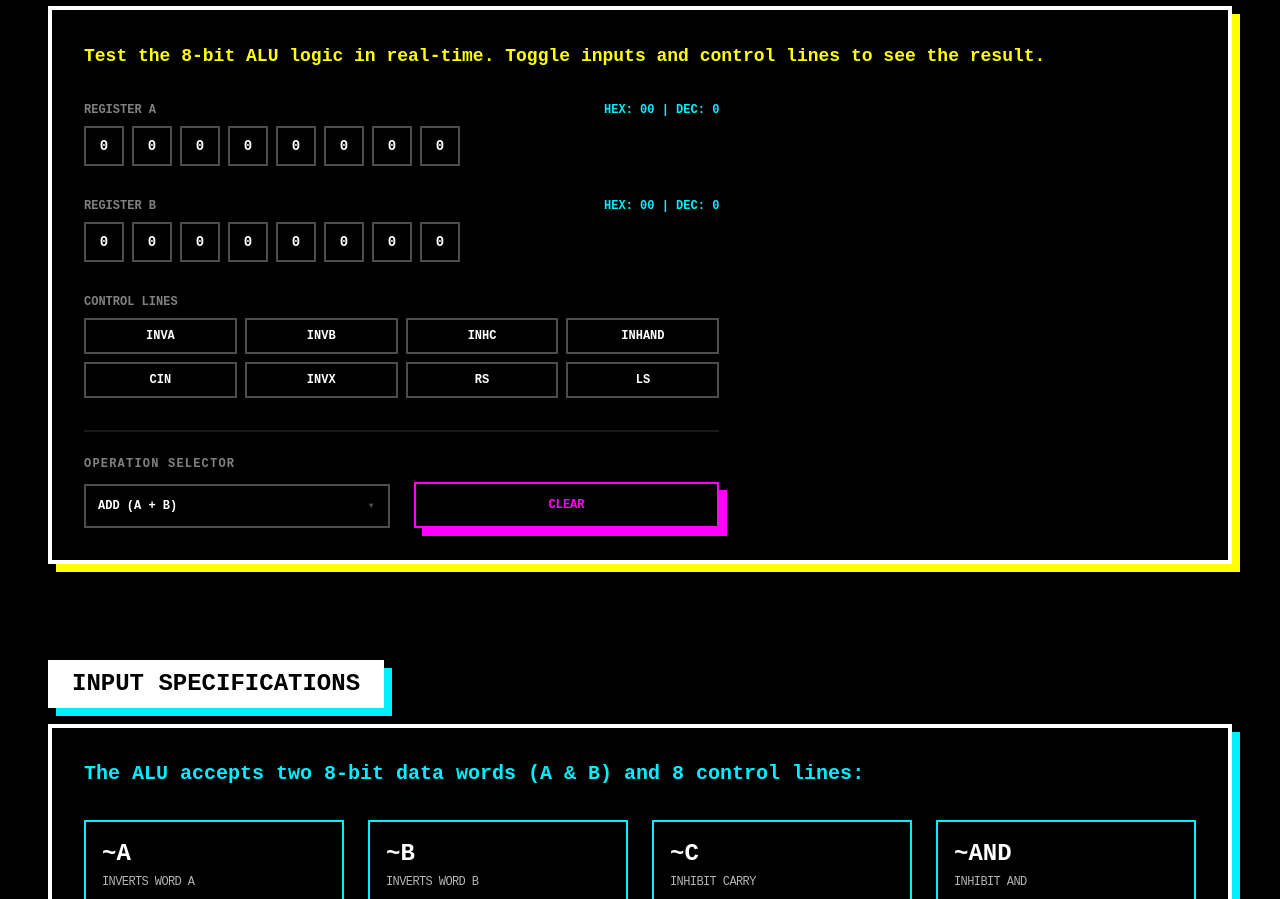
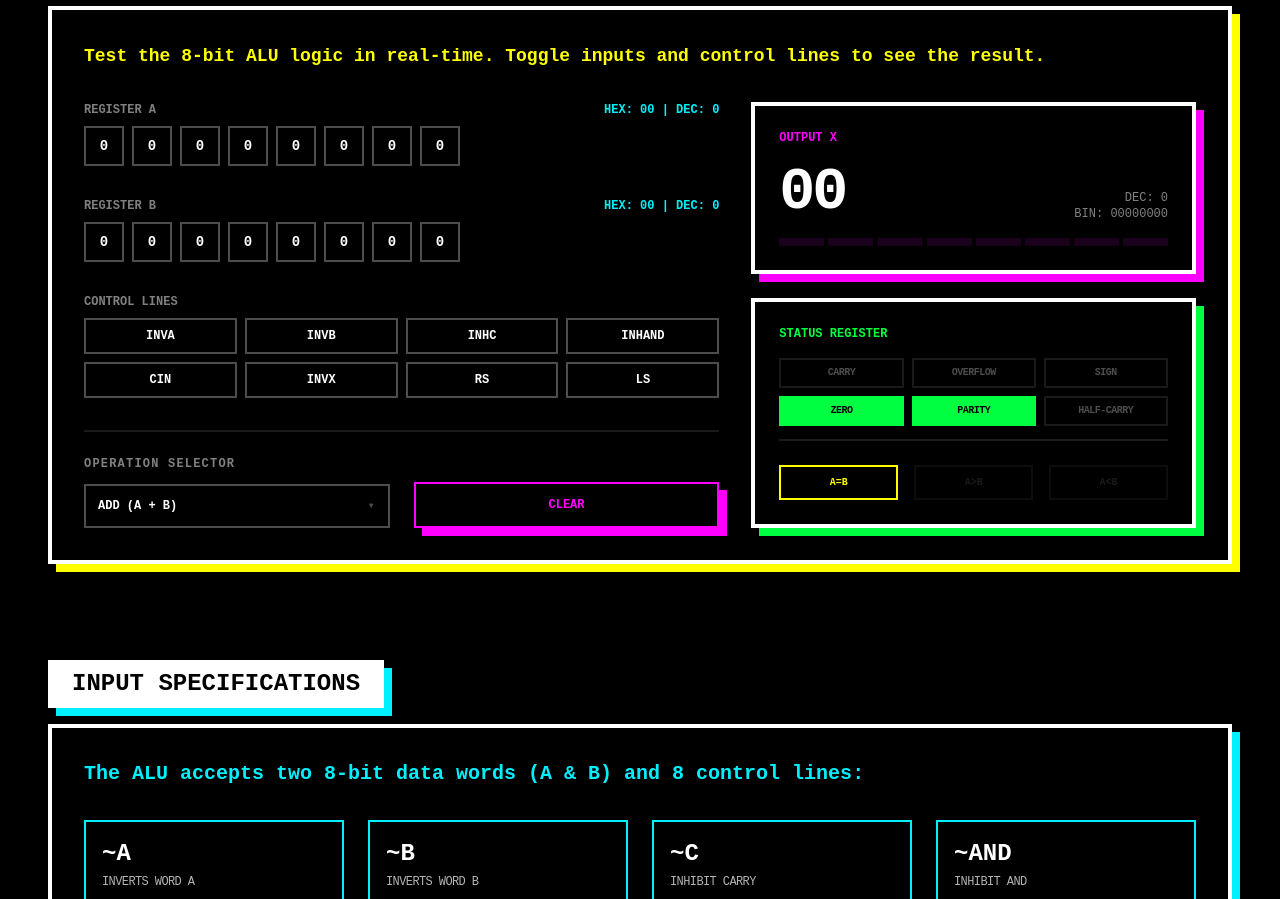
Before and after one commit to komed3/transistor-rechner, a React (Vite) app: page / in a window 1280 px wide. Shown: the part 879-1778 px from the top of the page. Built offline with nearby package versions, Linux system fonts and the light colour scheme; a web font is replaced by a local one.

Commit message:
Update Simulator.tsx

```diff
--- a/src/components/Simulator.tsx
+++ b/src/components/Simulator.tsx
@@ -124,7 +124,8 @@ export const Simulator = ( { t }: Translation ) => {
     return ( <BrutalistSection title={ t.simulatorTitle } color="yellow">
         <p className="text-lg mb-8 font-bold text-alu-yellow">{ t.simulatorDesc }</p>
         <div className="grid grid-cols-1 lg:grid-cols-12 gap-8">
-            {/* Inputs */}
+
+            {/** Inputs */}
             <div className="lg:col-span-7 space-y-8">
                 <BitRow label={ t.registerA } value={ regA } onToggle={ ( bit ) => setRegA( toggleBit( regA, bit ) ) } />
                 <BitRow label={ t.registerB } value={ regB } onToggle={ ( bit ) => setRegB( toggleBit( regB, bit ) ) } />
@@ -175,6 +176,47 @@ export const Simulator = ( { t }: Translation ) => {
                     </div>
                 </div>
             </div>
+
+            {/** Results */}
+            <div className="lg:col-span-5 flex flex-col gap-6">
+                <div className="border-4 border-alu-white p-6 brutalist-shadow-pink bg-black">
+                    <div className="text-xs font-black mb-4 text-alu-pink">{ t.outputX }</div>
+                    <div className="flex justify-between items-end mb-4">
+                        <div className="text-4xl sm:text-6xl font-black tracking-tighter">
+                            { finalX.toString( 16 ).toUpperCase().padStart( 2, '0' ) }
+                        </div>
+                        <div className="text-right font-mono text-xs opacity-50">
+                            { t.dec }: { finalX }<br />
+                            { t.bin }: { finalX.toString( 2 ).padStart( 8, '0' ) }
+                        </div>
+                    </div>
+                    <div className="flex gap-1">
+                        { finalX.toString( 2 ).padStart( 8, '0' ).split( '' ).map( ( bit: string, i: number ) => (
+                            <div key={ i } className={ `flex-grow h-2 ${ bit === '1' ? 'bg-alu-pink' : 'bg-alu-pink/10' }` } />
+                        ) ) }
+                    </div>
+                </div>
+
+                <div className="border-4 border-alu-white p-6 brutalist-shadow-green bg-black flex-grow flex flex-col">
+                    <div className="text-xs font-black mb-4 text-alu-green">{ t.statusRegister }</div>
+                    <div className="grid grid-cols-3 gap-2">
+                        { t.flags.map( ( flag: any, i: number ) => {
+                            const values = [ c, v, s, z, ! p, h ];
+                            const isActive = values[ i ];
+                            return ( <div key={ i } className={ `border-2 p-2 text-center transition-all ${
+                                isActive ? 'border-alu-green bg-alu-green text-black' : 'border-alu-white/10 text-alu-white/30'
+                            }` }>
+                                <div className="text-[9px] sm:text-[10px] font-black uppercase tracking-tighter leading-none">{ flag.name }</div>
+                            </div> );
+                        } ) }
+                    </div>
+                    <div className="mt-auto pt-6 flex gap-4 border-t-2 border-alu-white/10">
+                        <div className={ `flex-grow border-2 p-2 text-center text-[10px] font-black ${ aEqB ? 'border-alu-yellow text-alu-yellow' : 'border-alu-white/5 text-alu-white/10' }` }>A=B</div>
+                        <div className={ `flex-grow border-2 p-2 text-center text-[10px] font-black ${ aGtB ? 'border-alu-yellow text-alu-yellow' : 'border-alu-white/5 text-alu-white/10' }` }>A&gt;B</div>
+                        <div className={ `flex-grow border-2 p-2 text-center text-[10px] font-black ${ ( ! aEqB && ! aGtB ) ? 'border-alu-yellow text-alu-yellow' : 'border-alu-white/5 text-alu-white/10' }` }>A&lt;B</div>
+                    </div>
+                </div>
+            </div>
         </div>
     </BrutalistSection> );
 };
```
